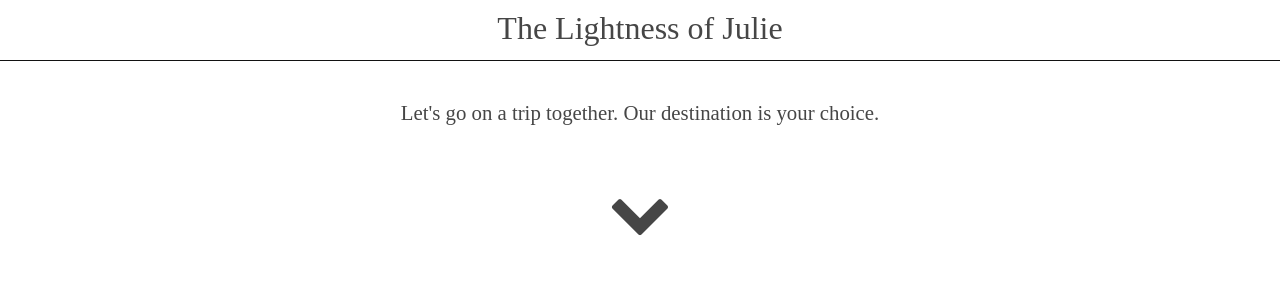
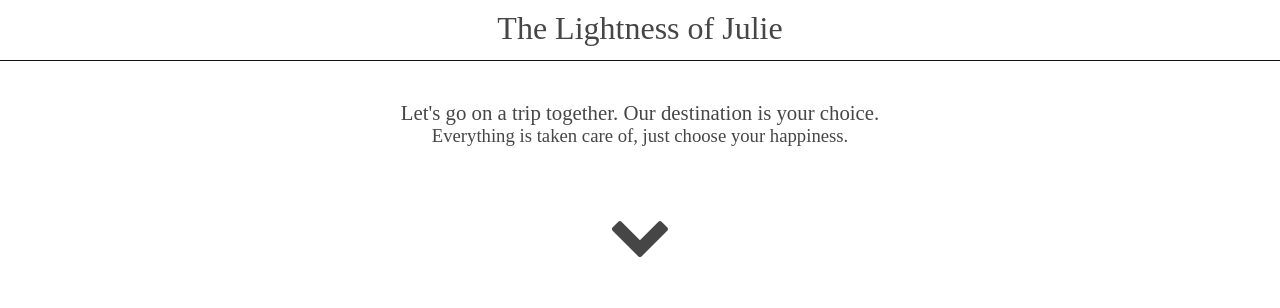
Before and after one commit to rsbrinkman/thelightnessofjulie, a Flask app: page /vacation in a window 1280 px wide. Shown: the top 308 px of the page. Run offline with Flask 2, Linux system fonts and the light colour scheme; some web fonts are replaced.

Commit message:
oneliner

```diff
--- a/templates/vacation.html
+++ b/templates/vacation.html
@@ -2,6 +2,7 @@
 {% block body %}
 <div class="container-margined padding-top">
   <span class="welcome">Let's go on a trip together. Our destination is your choice.</span>
+  <div style="font-size:.9em">Everything is taken care of, just choose your happiness.</div>
 </div>
 <div class="container-flex center padding-top vacation">
   <div class="center">
```
